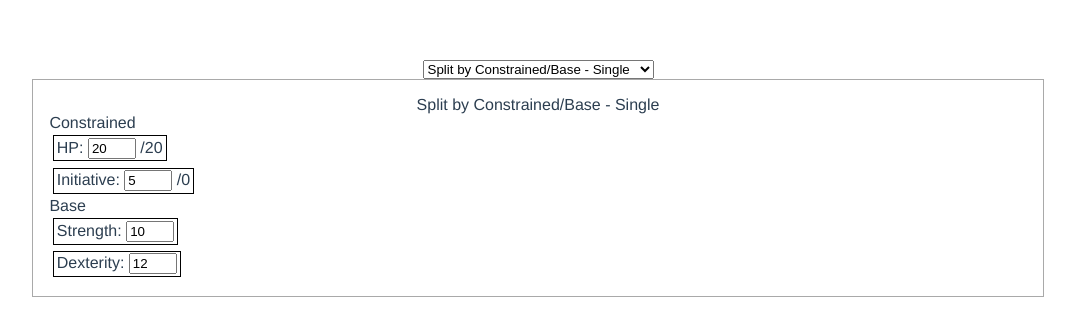
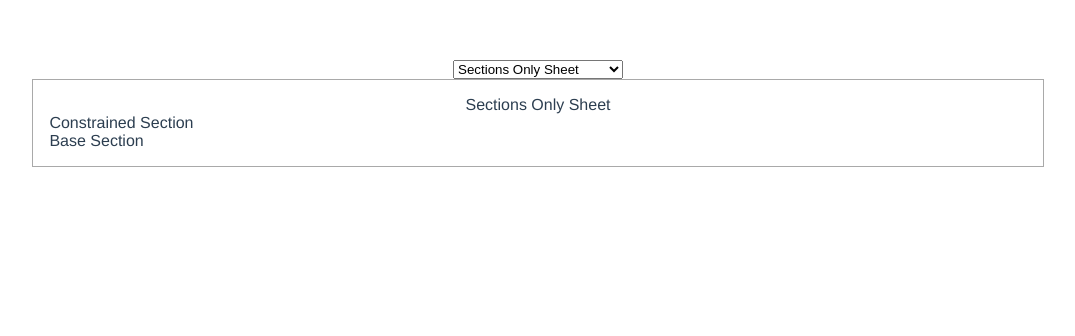
Before and after one commit to Fzzr/character-sheet-vuets, a Vue app: page / in a window 1280 px wide. Shown: the top 336 px of the page, without its empty margins (102-1177 px from the left). Built offline with nearby package versions, Linux system fonts and the light colour scheme.

Commit message:
Update initialState for new state shape

```diff
--- a/src/initialState.ts
+++ b/src/initialState.ts
@@ -1,13 +1,14 @@
 import { RootState } from './types';
 
 const initialState: RootState = {
-  selectedSheetId: 'single-sheet-0',
-  sheets:
+  selectedCharacterId: 'stronk',
+  selectedSheetId: 'sections-only',
+  characters:
   [
     {
-      id: 'single-sheet-0',
-      name: 'Split by Constrained/Base - Single',
-      baseStats:
+      id: 'stronk',
+      name: 'Stronk',
+      stats:
       [
         {
           id: 'strength',
@@ -19,9 +20,6 @@ const initialState: RootState = {
           name: 'Dexterity',
           value: 12,
         },
-      ],
-      constrainedStats:
-      [
         {
           id: 'hp',
           name: 'HP',
@@ -35,211 +33,131 @@ const initialState: RootState = {
           maxValue: 0,
         },
       ],
+    },
+  ],
+  sheets:
+  [
+    {
+      id: 'sections-only',
+      name: 'Sections Only Sheet',
       sections: [
         {
-          baseStats: [],
-          constrainedStats:
+          id: 'constrained-secton',
+          statIds:
           [
             'hp',
             'initiative',
           ],
-          name: 'Constrained',
+          name: 'Constrained Section',
         },
         {
-          baseStats: [
+          id: 'base-section',
+          statIds:
+          [
             'strength',
             'dexterity',
           ],
-          constrainedStats: [],
-          name: 'Base',
+          name: 'Base Section',
         },
       ],
     },
     {
-      id: 'single-sheet-1',
-      name: 'Split By Offense/Defense - Single',
-      baseStats:
+      id: 'tabs-only',
+      name: 'Tabs Only Sheet',
+      tabs:
       [
         {
-          id: 'strength',
-          name: 'Strength',
-          value: 14,
-        },
-        {
-          id: 'dexterity',
-          name: 'Dexterity',
-          value: 12,
-        },
-      ],
-      constrainedStats:
-      [
-        {
-          id: 'hp',
-          name: 'HP',
-          value: 30,
-          maxValue: 90,
-        },
-        {
-          id: 'initiative',
-          name: 'Initiative',
-          value: 0,
-          maxValue: 10,
-        },
-      ],
+          id: 'one-section',
+          name: 'One Section Tab',
           sections:
           [
             {
-          baseStats:
+              id: 'only-section',
+              name: 'Only Section',
+              statIds:
               [
                 'strength',
-          ],
-          constrainedStats:
-          [
-            'hp',
-          ],
-          name: 'Offense',
-        },
-        {
-          baseStats:
-          [
                 'dexterity',
               ],
-          constrainedStats:
-          [
-            'initiative',
-          ],
-          name: 'Defense',
             },
           ],
         },
         {
-      id: 'tabbed-sheet-0',
-      name: 'Split by Constrained/Base - Tabbed',
-      baseStats:
+          id: 'two-sections',
+          name: 'Two Section Tab',
+          sections:
           [
             {
-          id: 'strength',
-          name: 'Strength',
-          value: 12,
-        },
-        {
-          id: 'dexterity',
-          name: 'Dexterity',
-          value: 10,
-        },
-      ],
-      constrainedStats:
-      [
-        {
-          id: 'hp',
-          name: 'HP',
-          value: 50,
-          maxValue: 100,
-        },
-        {
-          id: 'initiative',
-          name: 'Initiative',
-          value: 55,
-          maxValue: 55,
-        },
-      ],
-      tabs:
-      [
-        {
-          id: 'constrained',
-          name: 'Constrained Stats',
-          sections: [
-            {
-              baseStats: [],
-              constrainedStats:
+              id: 'hp-section',
+              name: 'HP Section',
+              statIds:
               [
                 'hp',
-                'initiative',
-              ],
-              name: 'Constrained',
-            },
               ],
             },
             {
-          id: 'base',
-          name: 'Base Stats',
-          sections: [
-            {
-              baseStats: [
-                'strength',
-                'dexterity',
+              id: 'initiative-section',
+              name: 'Initiative Section',
+              statIds:
+              [
+                'initiative',
               ],
-              constrainedStats: [],
-              name: 'Base',
             },
           ],
         },
       ],
     },
     {
-      id: 'tabbed-sheet-1',
-      name: 'Split By Offense/Defense - Tabbed',
-      baseStats:
+      id: 'sections-and-tabs',
+      name: 'Sections and Tabs Sheet',
+      sections:
       [
         {
-          id: 'strength',
-          name: 'Strength',
-          value: 12,
+          id: 'hp-section',
+          name: 'HP Section',
+          statIds:
+          [
+            'hp',
+          ],
         },
         {
-          id: 'dexterity',
-          name: 'Dexterity',
-          value: 10,
-        },
+          id: 'initiative-section',
+          name: 'Initiative Section',
+          statIds:
+          [
+            'initiative',
           ],
-      constrainedStats:
-      [
-        {
-          id: 'hp',
-          name: 'HP',
-          value: 20,
-          maxValue: 20,
-        },
-        {
-          id: 'initiative',
-          name: 'Initiative',
-          value: 5,
-          maxValue: 6,
         },
       ],
       tabs:
       [
         {
-          id: 'physical',
-          name: 'Offense Stats',
-          sections: [
+          id: 'strength-tab',
+          name: 'Strength Tab',
+          sections:
+          [
             {
-              baseStats:
+              id: 'strength-section',
+              name: 'Strength Section',
+              statIds:
               [
                 'strength',
               ],
-              constrainedStats:
-              [
-                'hp',
-              ],
-              name: 'Offense',
             },
           ],
         },
         {
-          id: 'mental',
-          name: 'Defense Stats',
-          sections: [
+          id: 'dexterity-tab',
+          name: 'Dexterity Tab',
+          sections:
+          [
             {
-              baseStats:
+              id: 'dexterity-section',
+              name: 'Dexterity Section',
+              statIds:
               [
                 'dexterity',
               ],
-              constrainedStats:
-              [
-                'initiative',
-              ],
-              name: 'Defense',
             },
           ],
         },
```
Lines whose indentation alone changed are shown as unchanged.
